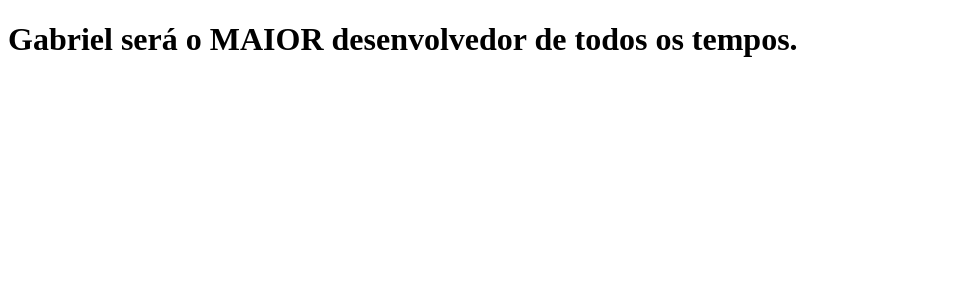
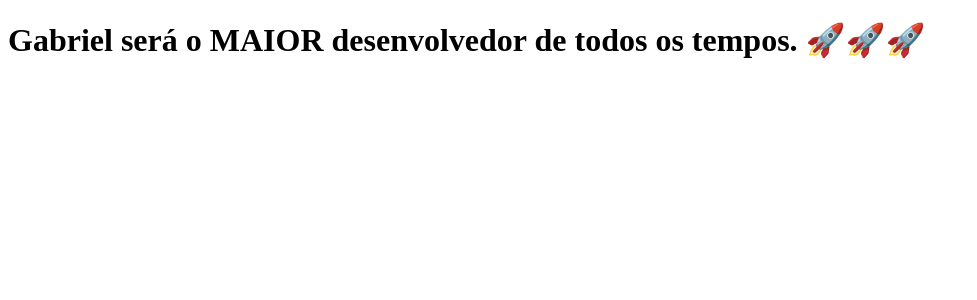
Before and after one commit to taylorfmartins/clone-tabnews, a Next.js app: page / in a window 1280 px wide. Shown: the top 300 px of the page, without its empty margins (0-977 px from the left). Built offline with nearby package versions, Linux system fonts and the light colour scheme.

Commit message:
ajustado texto

```diff
--- a/pages/index.js
+++ b/pages/index.js
@@ -1,5 +1,5 @@
 function Home() {
-  return <h1>Gabriel será o MAIOR desenvolvedor de todos os tempos.</h1>;
+  return <h1>Gabriel será o MAIOR desenvolvedor de todos os tempos. 🚀🚀🚀</h1>;
 }
 
 export default Home;
```
